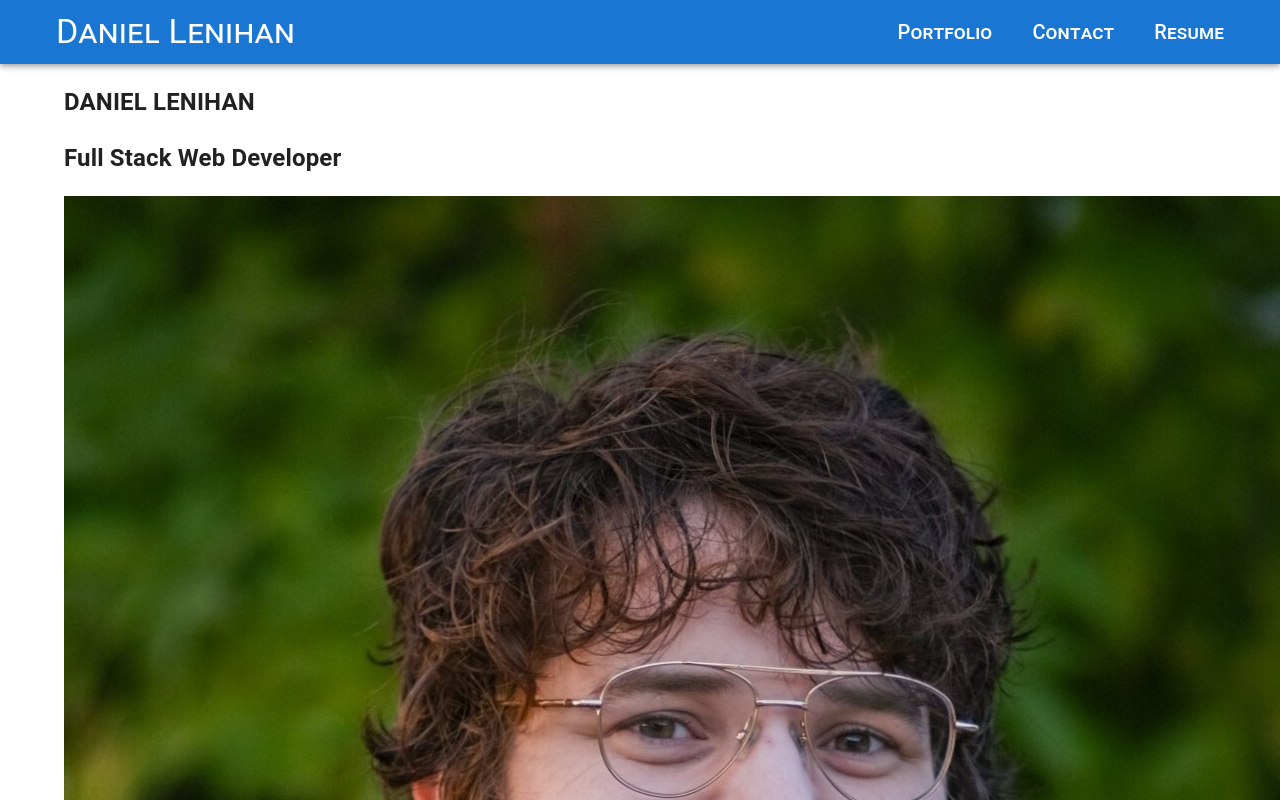
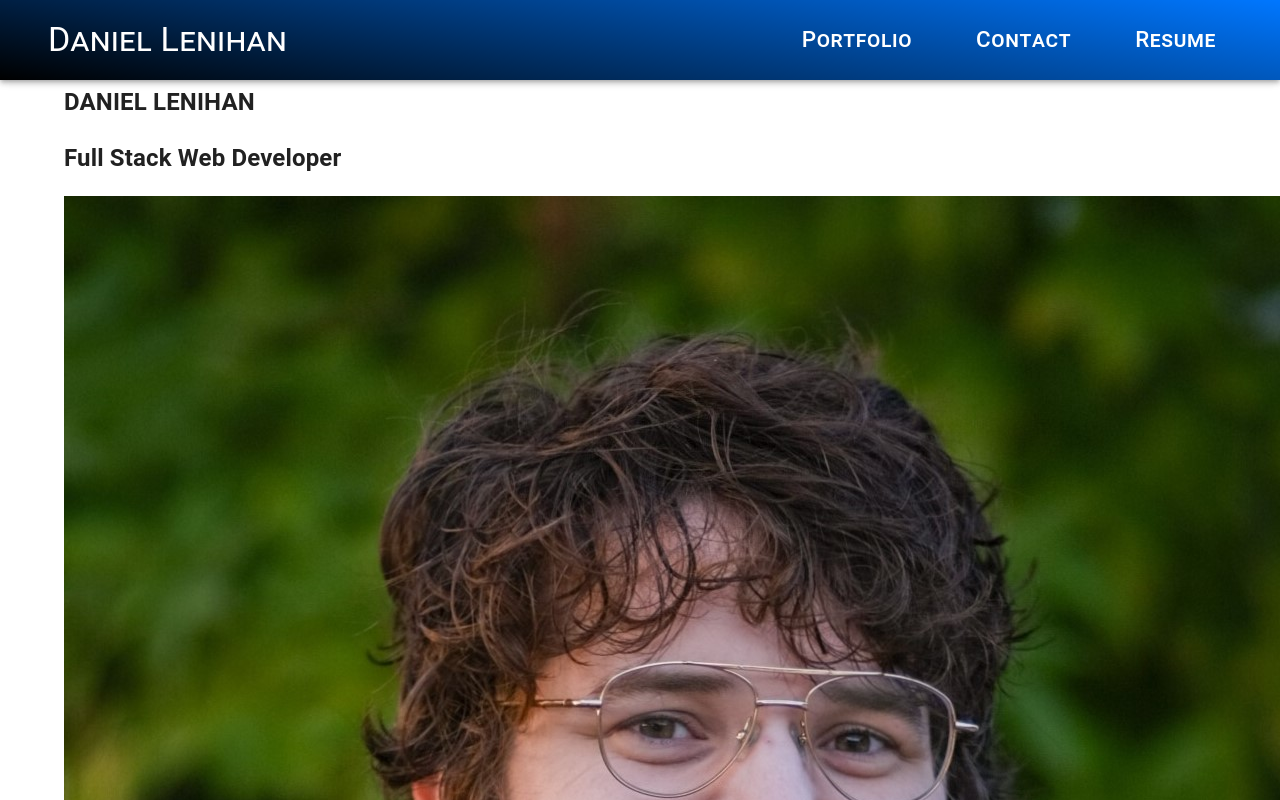
Before and after one commit to drlenny/portfoliov2, a React (Create React App) app: page / in a window 1280 px wide. Shown: the top 800 px of the page. Built offline with nearby package versions, Linux system fonts and the light colour scheme.

Commit message:
navbar css changes

```diff
--- a/public/styles.css
+++ b/public/styles.css
@@ -41,23 +41,33 @@
 
 }
 
+.appbar {
+    height: 80px;
+}
+
 .navbar {
     padding: 8px 16px;
+    background-image: linear-gradient(190deg, rgb(0, 119, 255), rgb(0, 0, 0));
 }
 
 .logo {
-    padding-left: 40px;
+    padding-left: 32px;
 }
 
 .nav-link {
     color: white;
     text-decoration: none;
 }
-    .nav-link div {
+    /* .nav-link div {
         margin-right: 40px;
     }
-
+ */
 .menu-nav-link {
     color: black;
     text-decoration: none;
+    font-variant: small-caps;
 }
+
+.scroll-button {
+    background-color:rgb(0, 119, 255)
+}
--- a/src/components/Navbar.jsx
+++ b/src/components/Navbar.jsx
@@ -2,6 +2,7 @@
 import AppBar from '@mui/material/AppBar';
 import Toolbar from '@mui/material/Toolbar';
 import Typography from '@mui/material/Typography';
+import Button from '@mui/material/Button';
 import CssBaseline from '@mui/material/CssBaseline';
 import useScrollTrigger from '@mui/material/useScrollTrigger';
 import Box from '@mui/material/Box';
@@ -77,46 +78,59 @@
     <React.Fragment>
       <CssBaseline />
 
-      <AppBar>
-        <Toolbar disableGutters className='navbar'>
+      <AppBar
+        className='appbar'
+      >
+        <Toolbar
+          disableGutters
+          className='navbar'
+        >
 
           {/* logo */}
-          <Typography variant="h4" noWrap component="div" sx={{ flexGrow: 1, fontVariant: 'small-caps' }} className='logo'>
+          <Typography
+            variant="h4"
+            noWrap
+            component="div"
+            sx={{
+              flexGrow: 1,
+              fontVariant: 'small-caps'
+            }}
+            className='logo'
+          >
             Daniel Lenihan
           </Typography>
 
           {/* navigation */}
-          {/* <Box sx={{ display: { xs: 'none', md: 'flex' } }}>
-            <a href='#portfolio' className='nav-link'>
-              <Typography variant="h6" component="div" sx={{ mr: 4, fontVariant: 'small-caps' }}>
-                Portfolio
-              </Typography>
-            </a>
-            <a href={Resume} target='_blank' className='nav-link'>
-              <Typography variant="h6" component="div" sx={{ mr: 4 }}>
-                Resume
-              </Typography>
-            </a>
-            <a href='#contact' className='nav-link'>
-              <Typography variant="h6" component="div" sx={{ mr: 4 }}>
-                Contact
-              </Typography>
-            </a>
-          </Box> */}
-
-          {/* navigation */}
-          <Box sx={{ display: { xs: 'none', md: 'flex' } }}>
+          <Box
+            sx={{ display: { xs: 'none', md: 'flex' } }}
+          >
             {pages.map((page) => (
               <a key={page} href={`#${page}`} className={`nav-link ${page}-link`}>
-                <Typography key={page} variant="h6" component="div" sx={{ mr: 4, fontVariant: 'small-caps' }}>
+                <Button
+                  key={page}
+                  variant="h5"
+                  component="div"
+                  sx={{
+                    mr: 4,
+                    my: 2,
+                    fontVariant: 'small-caps',
+                    textTransform: 'none',
+                    display: 'block',
+                    fontSize: '1.4rem'
+                  }}
+                >
                   {`${page.charAt(0).toUpperCase() + page.slice(1)}`}
-                </Typography>
+                </Button>
               </a>
             ))}
           </Box>
 
           {/* responsive navigation menu box */}
-          <Box sx={{ display: { xs: 'flex', md: 'none' } }}>
+          <Box
+            sx={{
+              display: { xs: 'flex', md: 'none' }
+            }}
+          >
             <IconButton
               size="large"
               aria-label="account of current user"
@@ -124,8 +138,12 @@
               aria-haspopup="true"
               onClick={handleOpenMenu}
               color="inherit"
+              sx={{
+                my: 2,
+                pr: '32px'
+              }}
             >
-              <MenuIcon />
+              <MenuIcon sx={{ fontSize: '2.5rem' }} />
             </IconButton>
             <Menu
               id="menu-appbar"
@@ -146,9 +164,9 @@
               }}
             >
               {pages.map((page) => (
-                <MenuItem key={page} onClick={handleCloseMenu}>
+                <MenuItem key={page} onClick={handleCloseMenu} fontSize='large'>
                   <a href={`#${page}`} className={`menu-nav-link ${page}-link`}>
-                    <Typography textAlign='center' sx={{fontVariant: 'small-caps'}}>
+                    <Typography textAlign='center' sx={{ fontSize: '1.2rem', lineHeight: 2 }}>
                       {`${page.charAt(0).toUpperCase() + page.slice(1)}`}
                     </Typography>
                   </a>
@@ -160,10 +178,17 @@
         </Toolbar>
       </AppBar>
 
+      {/* scroll to top button */}
       <Toolbar id="back-to-top-anchor" />
       <ScrollTop {...props}>
-        <Fab color="secondary" size="small" aria-label="scroll back to top">
-          <KeyboardArrowUpIcon />
+        <Fab
+          size="large"
+          aria-label="scroll back to top"
+          sx={{
+            backgroundColor: 'rgb(0, 119, 255)'
+          }}
+        >
+          <KeyboardArrowUpIcon sx={{ fontSize: '2rem' }} />
         </Fab>
       </ScrollTop>
     </React.Fragment>
```
